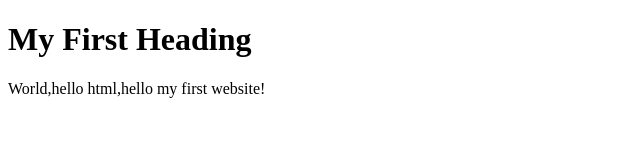
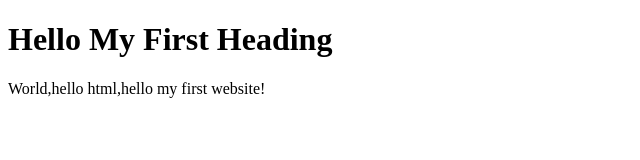
Before and after one commit to qsjzqssh/my-website, a plain HTML site: page index.html in a window 1280 px wide. Shown: the whole page, without its empty margins (0-640 px from the left). Drawn offline with Linux system fonts and the light colour scheme.

Commit message:
Update index.html

```diff
--- a/index.html
+++ b/index.html
@@ -1,7 +1,7 @@
 <!DOCTYPE html>
 <html>
 <body>
-    <h1>My First Heading</h1>
+    <h1>Hello My First Heading</h1>
      <p>World,hello html,hello my first website!</p>
 </body>
 </html>
```
